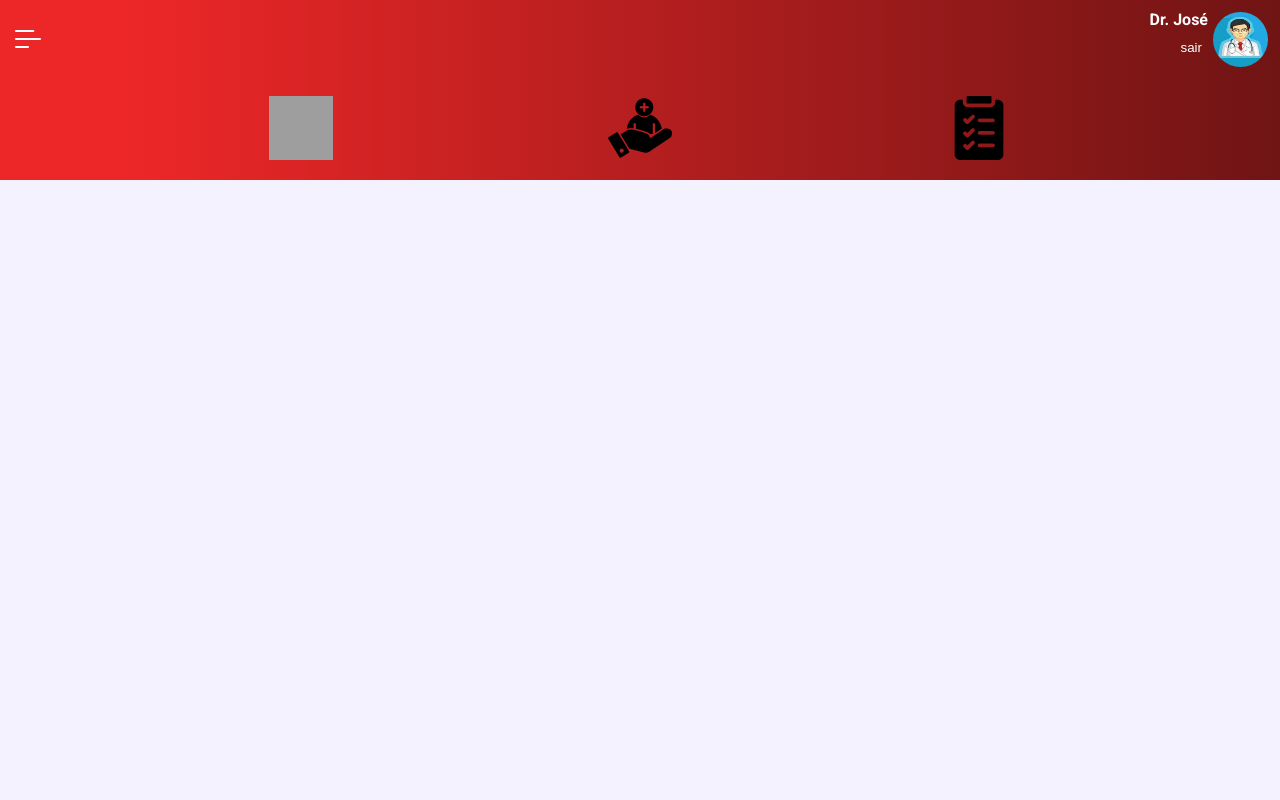
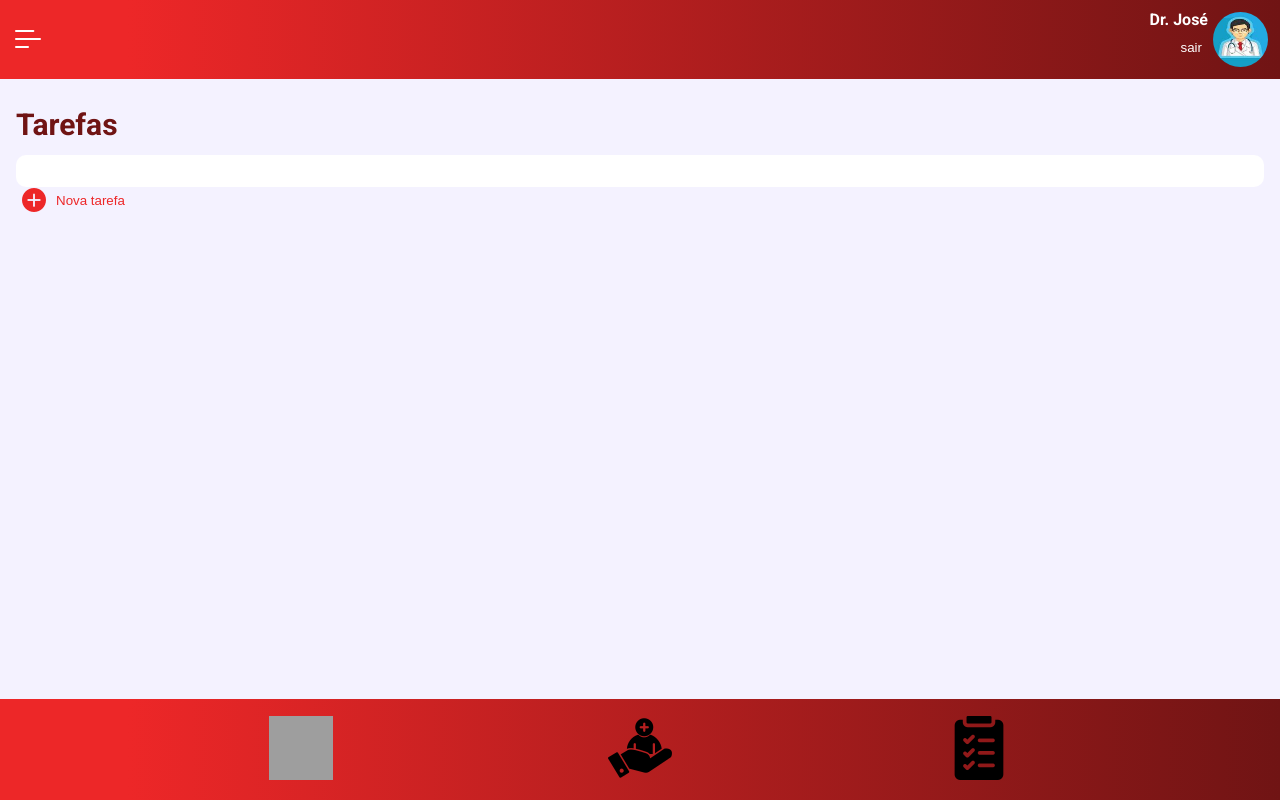
Before and after one commit to MathGPereira/spa-angular, an Angular app: page /tarefas in a window 1280 px wide. Built offline with nearby package versions, Linux system fonts and the light colour scheme; grey boxes are pictures that could not be loaded.

Commit message:
Criando a página principal da tarefas

```diff
--- a/src/app/componentes/home/home/home.component.css
+++ b/src/app/componentes/home/home/home.component.css
@@ -1,5 +1,4 @@
 .principal {
-    height: calc(100vh - 11.2em);
     overflow: scroll;
 }
 
--- a/src/app/componentes/home/tarefas/tarefas.component.css
+++ b/src/app/componentes/home/tarefas/tarefas.component.css
@@ -0,0 +1,26 @@
+.principal h1 {
+    color: var(--cor-principal);
+    font-size: 30px;
+    font-weight: 700;
+    margin: 0.5em 0;
+}
+
+button {
+    align-items: center;
+    background-color: transparent;
+    border: none;
+    color: var(--cor-secundaria);
+    column-gap: 10px;
+    display: flex;
+    font-weight: 500;
+    -moz-column-gap: 10px;
+    text-decoration: none;
+    width: auto;
+}
+
+i {
+    background: url("../../../../assets/imagens/icones/adiciona-tarefa.png") no-repeat center center/cover;
+    display: inline-block;
+    height: 24px;
+    width: 24px;
+}
--- a/src/app/componentes/home/tarefas/tarefas.component.html
+++ b/src/app/componentes/home/tarefas/tarefas.component.html
@@ -1,3 +1,12 @@
 <app-home-cabecalho></app-home-cabecalho>
-
+<main class="principal">
+    <h1>Tarefas</h1>
+    <section>
+        <form action="" method="" autocomplete="off" name="tarefas"></form>
+        <button type="button" name="nova-tarefa">
+            <i aria-label="icone de adicionar outra tarefa"></i>
+            <p>Nova tarefa</p>
+        </button>
+    </section>
+</main>
 <app-home-rodape></app-home-rodape>
--- a/src/styles.css
+++ b/src/styles.css
@@ -14,6 +14,12 @@
 body {
     background-color: var(--cor-fundo);
     font-family: var(--font-principal);
+    height: 100vh;
+}
+
+main {
+    box-sizing: border-box;
+    height: calc(100vh - 180px);
 }
 
 .principal {
```
